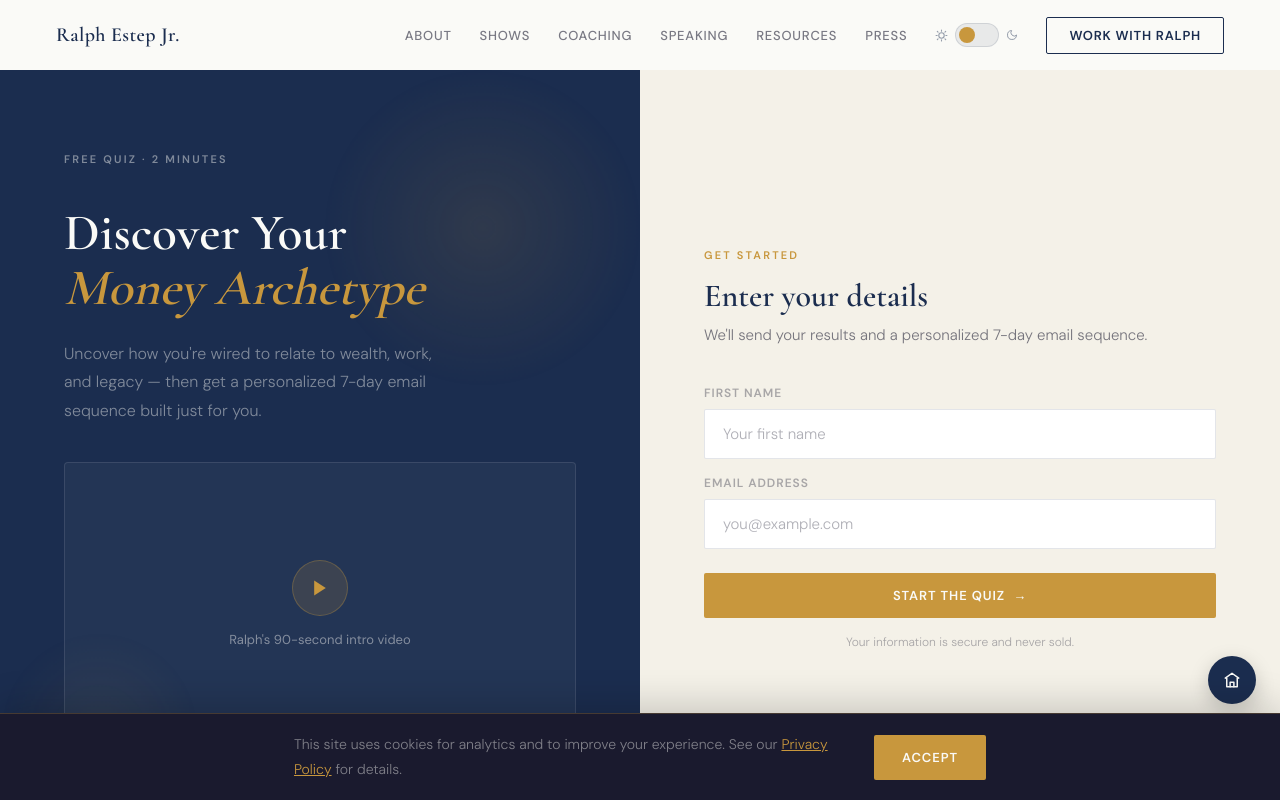
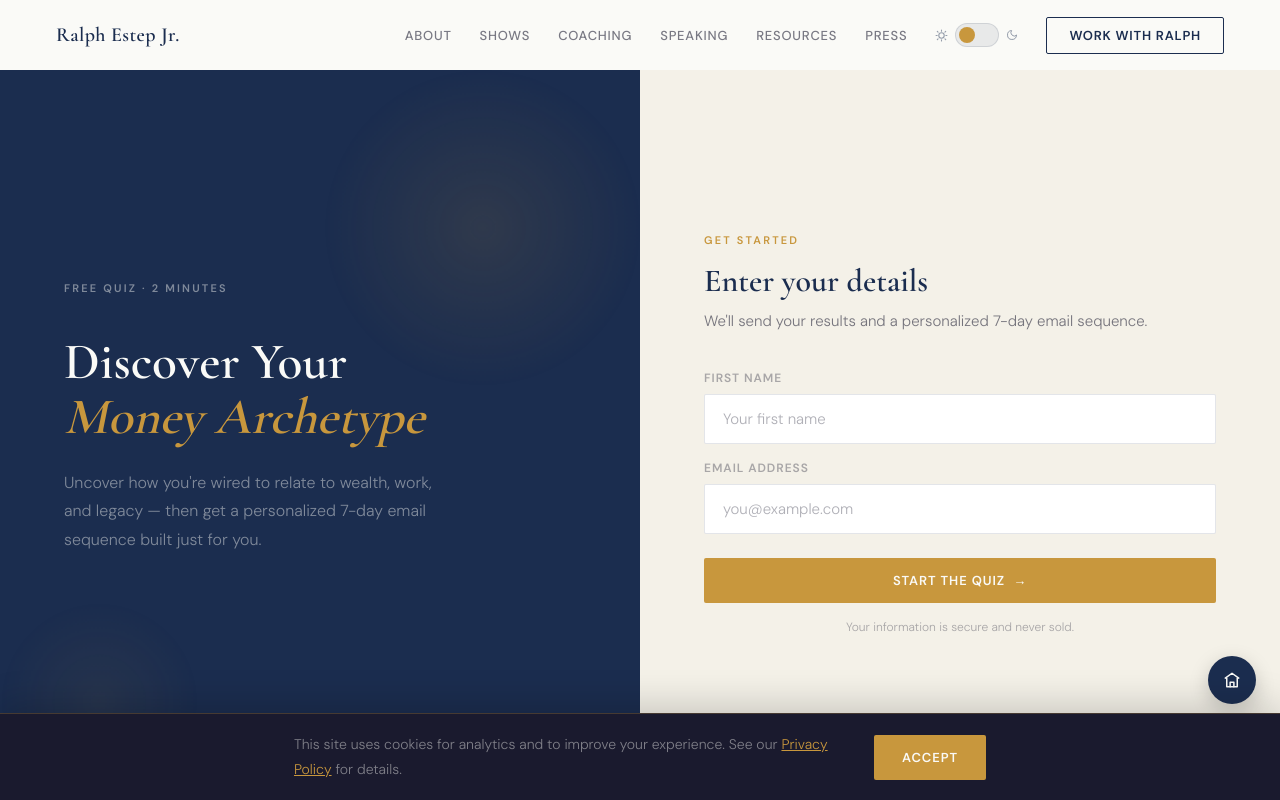
Before and after one commit to abiyourva/ralphwebsite, a Next.js app: page /money-archetype in a window 1280 px wide. Shown: the top 800 px of the page. Built offline with nearby package versions, Linux system fonts and the light colour scheme.

Commit message:
Remove 90-second intro video placeholder from money archetype quiz
Co-Authored-By: Claude Sonnet 5 <noreply@anthropic.com>

```diff
--- a/app/money-archetype/MoneyArchetypeQuiz.tsx
+++ b/app/money-archetype/MoneyArchetypeQuiz.tsx
@@ -329,14 +329,6 @@ export default function MoneyArchetypeQuiz() {
               Uncover how you&apos;re wired to relate to wealth, work, and legacy — then
               get a personalized 7-day email sequence built just for you.
             </p>
-            <div className="welcome-video hero-in" style={{ animationDelay: "0.5s" }}>
-              <div className="welcome-video-play">
-                <svg width="20" height="20" viewBox="0 0 24 24" fill="var(--gold)">
-                  <polygon points="5 3 19 12 5 21 5 3" />
-                </svg>
-              </div>
-              <p>Ralph&apos;s 90-second intro video</p>
-            </div>
           </div>
 
           <div className="welcome-form">
--- a/app/money-archetype/money-archetype.css
+++ b/app/money-archetype/money-archetype.css
@@ -21,25 +21,6 @@
 .welcome-hero h1 { font-size: clamp(40px, 4vw, 58px); line-height: 1.08; color: var(--on-dark); margin-bottom: 24px; }
 .welcome-hero h1 em { color: var(--gold); font-style: italic; }
 .welcome-hero p { color: var(--on-dark-m); max-width: 380px; margin-bottom: 36px; }
-
-.welcome-video {
-  aspect-ratio: 16/9;
-  background: rgba(250,250,247,0.04);
-  border: 1px solid rgba(250,250,247,0.1);
-  border-radius: 4px;
-  display: flex; align-items: center; justify-content: center; flex-direction: column;
-  gap: 12px;
-  position: relative;
-  z-index: 1;
-}
-.welcome-video-play {
-  width: 56px; height: 56px;
-  background: rgba(200,151,61,0.15);
-  border: 1px solid rgba(200,151,61,0.3);
-  border-radius: 50%;
-  display: flex; align-items: center; justify-content: center;
-}
-.welcome-video p { font-size: 13px; font-weight: 400; color: var(--on-dark-m); margin: 0; max-width: none; }
 
 .welcome-form { padding: 80px 64px; display: flex; flex-direction: column; justify-content: center; background: var(--bg-alt); }
 .welcome-form h2 { font-size: 32px; margin-bottom: 8px; }
```
